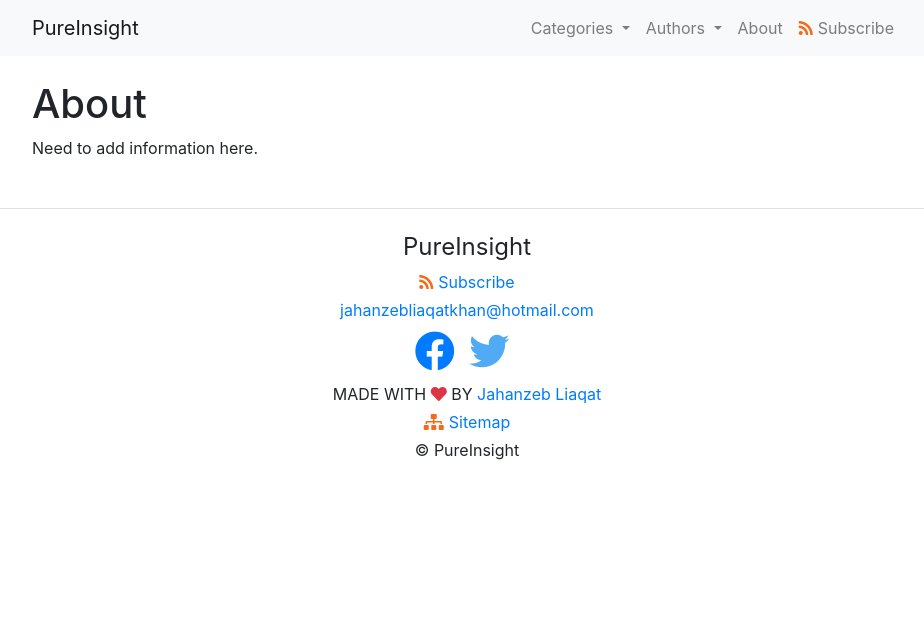
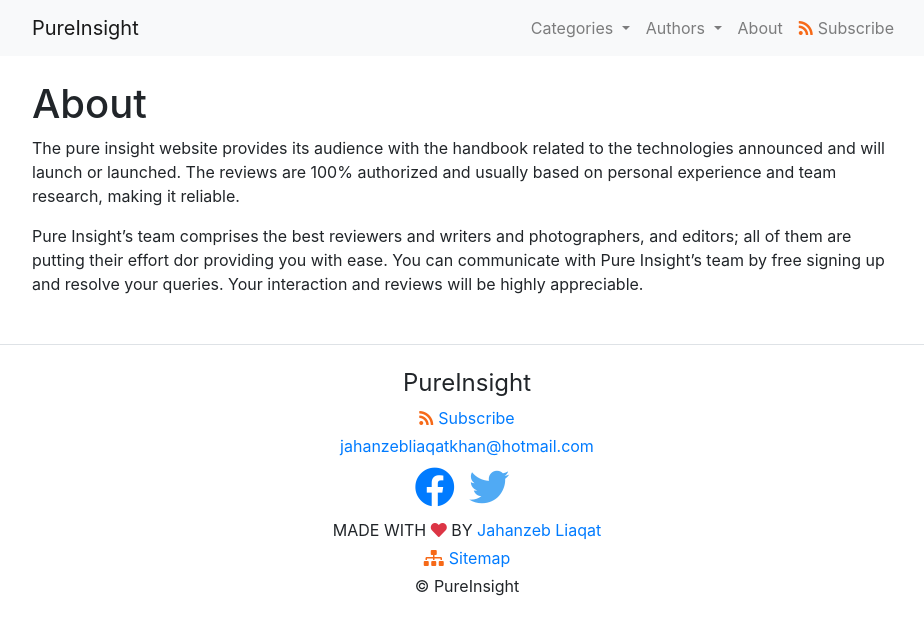
Before and after one commit to pureinsight/pureinsight.github.io, a Jekyll site: the page built from about.md, in a window 1280 px wide. Shown: the top 635 px of the page, without its empty margins (173-1097 px from the left). Built offline with Jekyll 4.4.1, drawn with Linux system fonts in a browser that asks for light colours; our own code applies the rules of GitHub Pages for plain Markdown files; comment, search, counter and statistics services are not loaded.

Commit message:
updated about

```diff
--- a/about.md
+++ b/about.md
@@ -3,4 +3,6 @@
 title: About
 ---
 # About
-Need to add information here.
+The pure insight website provides its audience with the handbook related to the technologies announced and will launch or launched. The reviews are 100% authorized and usually based on personal experience and team research, making it reliable.
+
+Pure Insight's team comprises the best reviewers and writers and photographers, and editors; all of them are putting their effort dor providing you with ease. You can communicate with Pure Insight's team by free signing up and resolve your queries. Your interaction and reviews will be highly appreciable.
```
